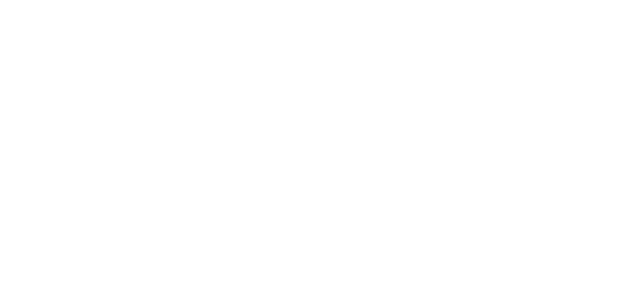
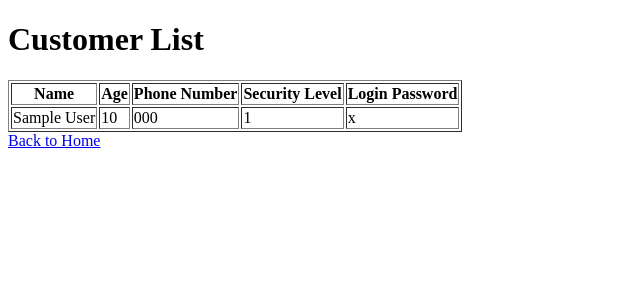
Before and after one commit to merrick1412/repository, a Flask app: page /list_customers in a window 1280 px wide. Before the commit the part shown is empty. Shown: the top 300 px of the page, without its empty margins (0-640 px from the left). Run offline with Flask 3, Linux system fonts and the light colour scheme; tables that the repository leaves empty hold one stand-in row (values such as "Sample post").

Commit message:
Auto commit: Sun Mar 23 17:42:53 EDT 2025

```diff
--- a/COP4521/module10/templates/list_customers.html
+++ b/COP4521/module10/templates/list_customers.html
@@ -1,10 +1,28 @@
 <!DOCTYPE html>
-<html lang="en">
+<html>
 <head>
-    <meta charset="UTF-8">
-    <title>Title</title>
+    <title>List Customers</title>
 </head>
 <body>
-
+    <h1>Customer List</h1>
+    <table border="1">
+        <tr>
+            <th>Name</th>
+            <th>Age</th>
+            <th>Phone Number</th>
+            <th>Security Level</th>
+            <th>Login Password</th>
+        </tr>
+        {% for customer in customers %}
+        <tr>
+            <td>{{ customer.name }}</td>
+            <td>{{ customer.age }}</td>
+            <td>{{ customer.phone_number }}</td>
+            <td>{{ customer.security_role_level }}</td>
+            <td>{{ customer.login_password }}</td>
+        </tr>
+        {% endfor %}
+    </table>
+    <a href="{{ url_for('home') }}">Back to Home</a>
 </body>
 </html>
```
